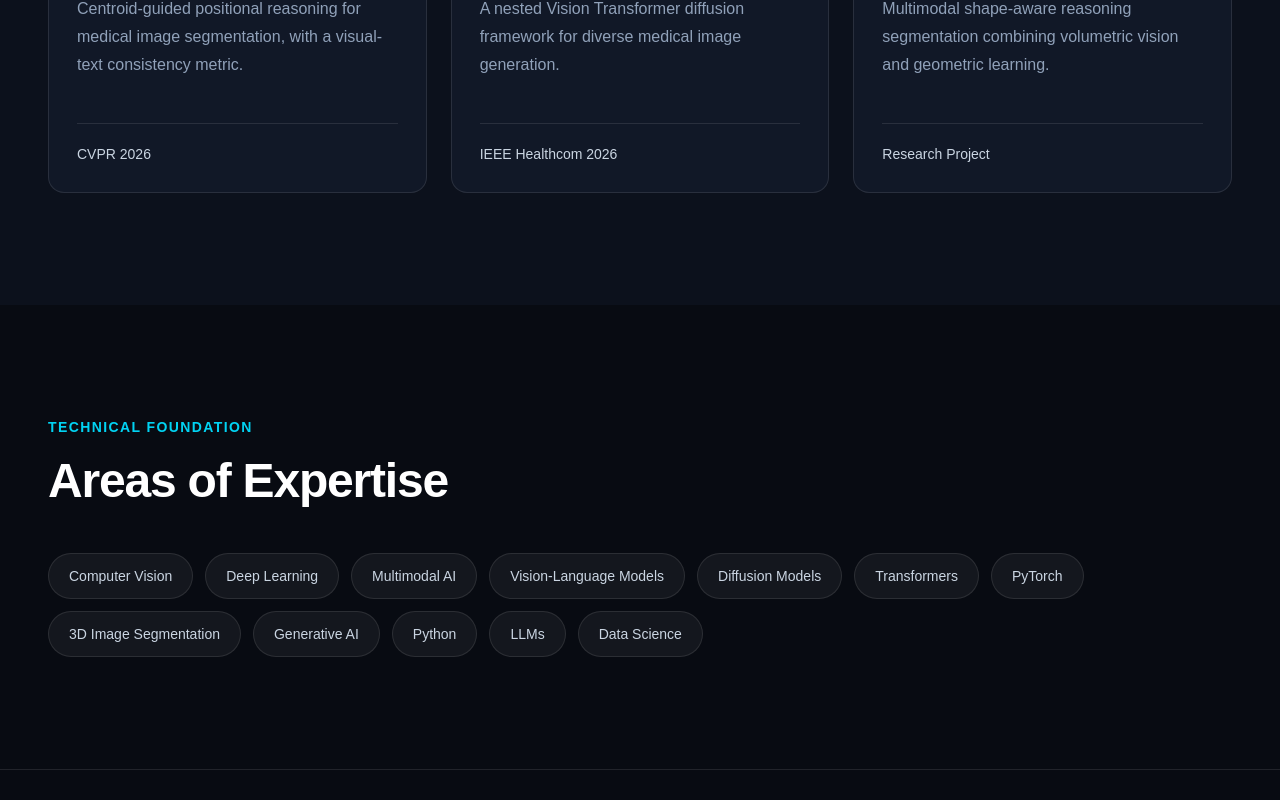
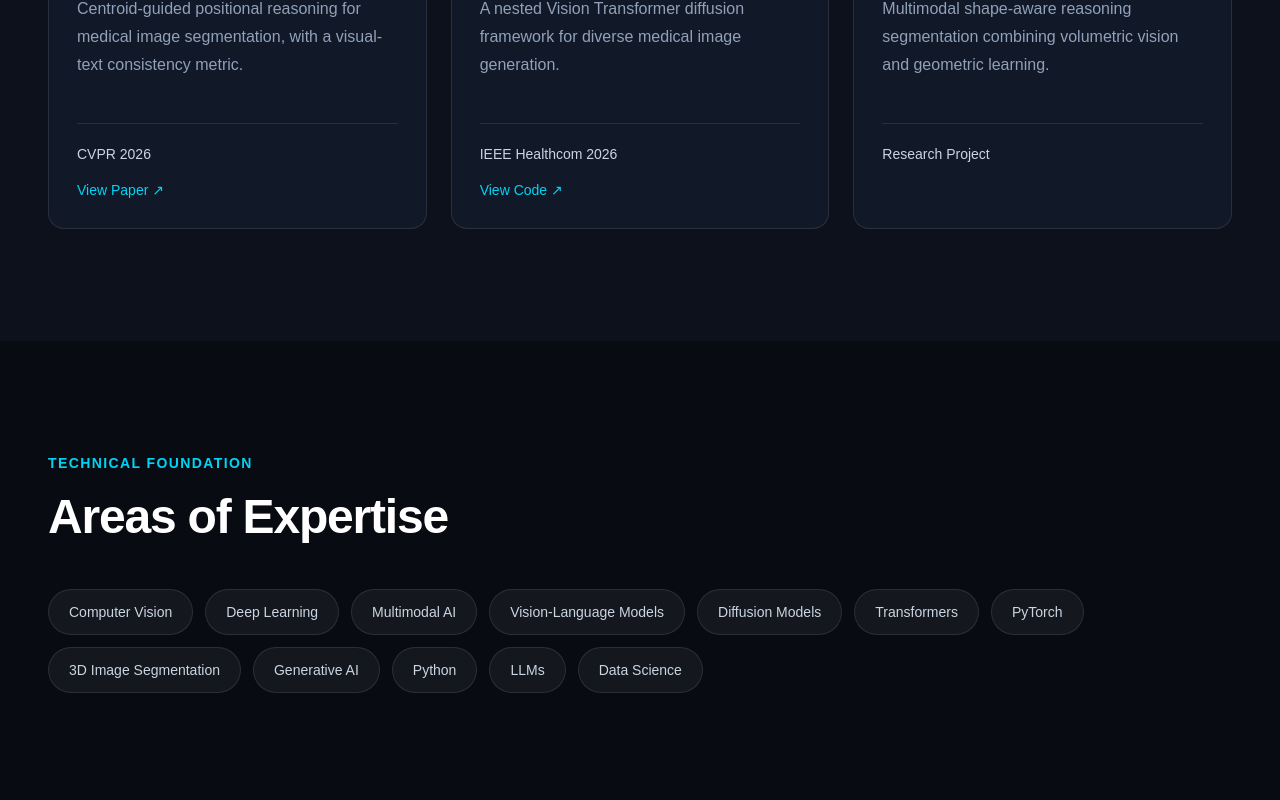
Before and after one commit to sravanipottipati/lakshmikar-ai-portfolio, a Next.js app: page / in a window 1280 px wide. Shown: the part 2560-3360 px from the top of the page. Built offline with nearby package versions, Linux system fonts and the light colour scheme.

Commit message:
Add research paper and code links with accessible image descriptions

```diff
--- a/src/app/page.tsx
+++ b/src/app/page.tsx
@@ -172,7 +172,7 @@ export default function Home() {
                   <div className="my-9 flex h-40 items-center justify-center overflow-hidden rounded-xl border border-cyan-400/10 bg-white p-2">
                     <img
                       src={project.title === "CG-Reasoner" ? "/research/cg-reasoner-architecture.png" : project.title === "MedNet & U²-ViT" ? "/research/mednet-architecture.png" : "/research/3dmusereasoner-architecture.png"}
-                      alt="CG-Reasoner model architecture"
+                      alt={`${project.title} model architecture`}
                       className="h-full w-full object-contain"
                     />
                   </div>
@@ -194,6 +194,26 @@ export default function Home() {
 
                 <div className="mt-8 border-t border-white/10 pt-5 text-sm text-slate-300">
                   {project.venue}
+                  {project.title === "MedNet & U²-ViT" && (
+                    <a
+                      href="https://github.com/LakshmikarPolamreddy/MedNet-U2-ViT"
+                      target="_blank"
+                      rel="noopener noreferrer"
+                      className="mt-4 block font-medium text-cyan-400 hover:text-cyan-300"
+                    >
+                      View Code ↗
+                    </a>
+                  )}
+                  {project.title === "CG-Reasoner" && (
+                    <a
+                      href="/research/cg-reasoner-paper.pdf"
+                      target="_blank"
+                      rel="noopener noreferrer"
+                      className="mt-4 block font-medium text-cyan-400 hover:text-cyan-300"
+                    >
+                      View Paper ↗
+                    </a>
+                  )}
                 </div>
               </article>
             ))}
```
Also changed, not shown: 1 other file (tests, documents, lock files or other folders).
